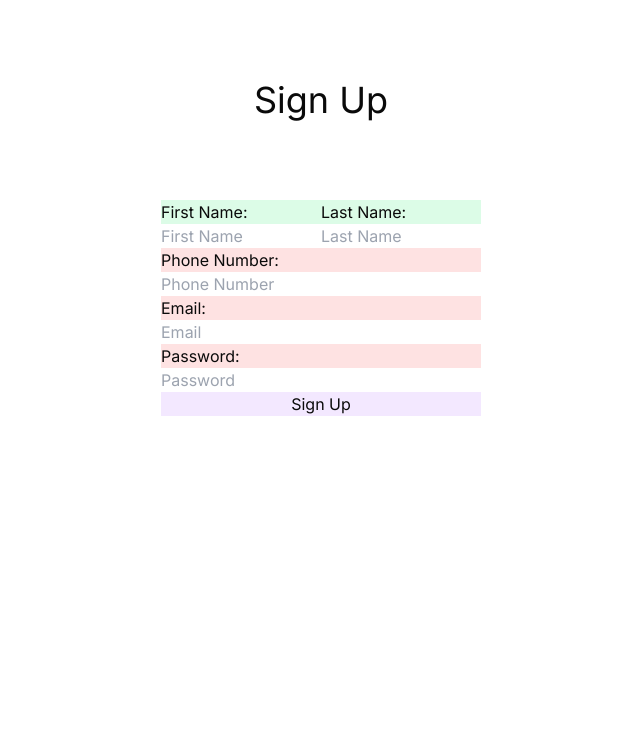
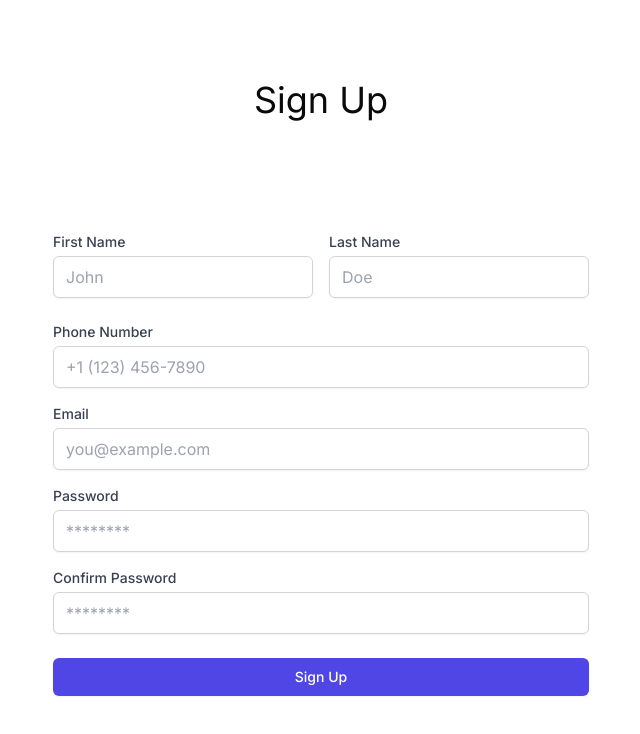
Before and after one commit to bryanmax9/beachhacks2025, a Next.js app: page /signup in a window 1280 px wide. Shown: the top 734 px of the page, without its empty margins (319-959 px from the left). Built offline with nearby package versions, Linux system fonts and the light colour scheme.

Commit message:
fix signup

```diff
--- /dev/null
+++ b/src/app/(landing)/(auth)/action.ts
@@ -0,0 +1,33 @@
+
+"use server"
+
+import {createServer} from "@/lib/supabase/server";
+import {signupTypes} from "@/lib/schemas/user-signup";
+
+export const signup_action = async (signup_data: signupTypes) => {
+
+    const supabase = await createServer();
+
+    const { error } = await supabase.auth.signUp({
+        email: signup_data.email,
+        password: signup_data.password,
+        options: {
+            data: {
+                first_name: signup_data.firstName,
+                last_name: signup_data.lastName,
+                phone: signup_data.phoneNumber,
+                role: "HACKER"
+            }
+        }
+    });
+
+    if (error){
+        console.log(error);
+    }
+
+    return {
+        success: true,
+        message: "User has been created."
+    }
+
+}
--- a/src/app/(landing)/(auth)/signup/_components/banner.tsx
+++ /dev/null
@@ -1,9 +0,0 @@
-'use client';
-
-export default function SignUpBanner() {
-    return(
-        <>
-            <h1 className="text-4xl my-20">Sign Up</h1>
-        </>
-    )
-}
--- a/src/app/(landing)/(auth)/signup/_components/signup_form.tsx
+++ b/src/app/(landing)/(auth)/signup/_components/signup_form.tsx
@@ -1,108 +1,134 @@
+
 'use client';
-import { useState } from "react";
 
-export default function SignUpForm(){
-    // State variable and setter for form data
-    const [formData, setFormData] = useState({
-        firstName: '',
-        lastName: '',
-        phoneNumber: '',
-        email: '',
-        password: ''
+import { useForm } from "react-hook-form";
+import { zodResolver } from "@hookform/resolvers/zod";
+import {signup_schema, signupTypes} from "@/lib/schemas/user-signup";
+import {signup_action} from "@/app/(landing)/(auth)/action";
+
+export default function SignUpForm() {
+
+    const {
+        register,
+        formState: { errors },
+        handleSubmit
+    } = useForm<signupTypes>({
+        resolver: zodResolver(signup_schema)
     });
 
-    // TODO: Update this function to send form data to the DB
-    // For now it just logs form data
-    const handleSubmit = (e: React.FormEvent<HTMLFormElement>) => {
-        e.preventDefault();
+    const handle_signup = async (data: signupTypes) => {
+        await signup_action(data);
+    };
 
-        console.log('Submitted login form! Data:\n', formData);
+    return (
+        <form className="mt-8 space-y-6 px-4" onSubmit={handleSubmit(handle_signup)}>
+            <div className="grid grid-cols-2 gap-4">
+                <div>
+                    <label htmlFor="firstName" className="block text-sm font-medium text-gray-700">
+                        First Name
+                    </label>
+                    <input
+                        id="firstName"
+                        type="text"
+                        {...register("firstName")}
+                        placeholder="John"
+                        className="mt-1 block w-full border border-gray-300 rounded-md shadow-sm py-2 px-3 focus:outline-none focus:ring-indigo-500 focus:border-indigo-500"
+                    />
+                    {errors.firstName && (
+                        <p className="mt-1 text-sm text-red-500">{errors.firstName.message}</p>
+                    )}
+                </div>
+                <div>
+                    <label htmlFor="lastName" className="block text-sm font-medium text-gray-700">
+                        Last Name
+                    </label>
+                    <input
+                        id="lastName"
+                        type="text"
+                        {...register("lastName")}
+                        placeholder="Doe"
+                        className="mt-1 block w-full border border-gray-300 rounded-md shadow-sm py-2 px-3 focus:outline-none focus:ring-indigo-500 focus:border-indigo-500"
+                    />
+                    {errors.lastName && (
+                        <p className="mt-1 text-sm text-red-500">{errors.lastName.message}</p>
+                    )}
+                </div>
+            </div>
 
-        // Clear form data
-        setFormData({
-            firstName: '',
-            lastName: '',
-            phoneNumber: '',
-            email: '',
-            password: ''
-        });
-    }
+            <div className="space-y-4">
+                <div>
+                    <label htmlFor="phoneNumber" className="block text-sm font-medium text-gray-700">
+                        Phone Number
+                    </label>
+                    <input
+                        id="phoneNumber"
+                        type="tel"
+                        {...register("phoneNumber")}
+                        placeholder="+1 (123) 456-7890"
+                        className="mt-1 block w-full border border-gray-300 rounded-md shadow-sm py-2 px-3 focus:outline-none focus:ring-indigo-500 focus:border-indigo-500"
+                    />
+                    {errors.phoneNumber && (
+                        <p className="mt-1 text-sm text-red-500">{errors.phoneNumber.message}</p>
+                    )}
+                </div>
 
-    // Update state variables with newest input values
-    const handleChange = (e: React.ChangeEvent<HTMLInputElement>) => {
-        const {name, value} = e.target;
-        setFormData({
-            ...formData,
-            [name]: value
-        });
-    }
-    return (
-        <>
-        <form className="flex flex-col items-center w-1/4 bg-slate-500" onSubmit={handleSubmit}>
-            {/* Name fields container to stack horizontally*/}
-            <div className="bg-green-100 flex flex-row justify-center w-full">
-                <label className="flex flex-col w-1/2">
-                    First Name:
+                <div>
+                    <label htmlFor="email" className="block text-sm font-medium text-gray-700">
+                        Email
+                    </label>
                     <input
-                        type="text"
-                        name="firstName"
-                        placeholder="First Name"
-                        value={formData.firstName}
-                        onChange={handleChange}
-                        required
+                        id="email"
+                        type="email"
+                        {...register("email")}
+                        placeholder="you@example.com"
+                        className="mt-1 block w-full border border-gray-300 rounded-md shadow-sm py-2 px-3 focus:outline-none focus:ring-indigo-500 focus:border-indigo-500"
                     />
-                </label>
-                <label className="flex flex-col w-1/2">
-                    Last Name:
+                    {errors.email && (
+                        <p className="mt-1 text-sm text-red-500">{errors.email.message}</p>
+                    )}
+                </div>
+
+                <div>
+                    <label htmlFor="password" className="block text-sm font-medium text-gray-700">
+                        Password
+                    </label>
                     <input
-                        type="text"
-                        name="lastName"
-                        placeholder="Last Name"
-                        value={formData.lastName}
-                        onChange={handleChange}
-                        required
+                        id="password"
+                        type="password"
+                        {...register("password")}
+                        placeholder="********"
+                        className="mt-1 block w-full border border-gray-300 rounded-md shadow-sm py-2 px-3 focus:outline-none focus:ring-indigo-500 focus:border-indigo-500"
                     />
-                </label>
+                    {errors.password && (
+                        <p className="mt-1 text-sm text-red-500">{errors.password.message}</p>
+                    )}
+                </div>
+
+                <div>
+                    <label htmlFor="confirmPassword" className="block text-sm font-medium text-gray-700">
+                        Confirm Password
+                    </label>
+                    <input
+                        id="confirmPassword"
+                        type="password"
+                        {...register("confirmPassword")}
+                        placeholder="********"
+                        className="mt-1 block w-full border border-gray-300 rounded-md shadow-sm py-2 px-3 focus:outline-none focus:ring-indigo-500 focus:border-indigo-500"
+                    />
+                    {errors.confirmPassword && (
+                        <p className="mt-1 text-sm text-red-500">{errors.confirmPassword.message}</p>
+                    )}
+                </div>
             </div>
-            {/* Phone number, email, password container to stack vertically*/}
-            <div className="bg-red-100 w-full flex flex-col">
-                <label className="flex flex-col w-full">
-                    Phone Number:
-                    <input
-                        type="tel"
-                        name="phoneNumber"
-                        placeholder="Phone Number"
-                        value={formData.phoneNumber}
-                        onChange={handleChange}
-                        required
-                    />
-                </label>
-                <label className="flex flex-col w-full">
-                    Email:
-                    <input
-                        type="email"
-                        name="email"
-                        placeholder="Email"
-                        value={formData.email}
-                        onChange={handleChange}
-                        required
-                    />
-                </label>
-                <label className="flex flex-col w-full">
-                    Password:
-                    <input
-                        type="password"
-                        name="password"
-                        placeholder="Password"
-                        value={formData.password}
-                        onChange={handleChange}
-                        required
-                    />
-                </label>
-            <button className="bg-purple-100 w-full" type="submit">Sign Up</button>
+
+            <div>
+                <button
+                    type="submit"
+                    className="w-full flex justify-center py-2 px-4 border border-transparent rounded-md shadow-sm text-sm font-medium text-white bg-indigo-600 hover:bg-indigo-700 focus:outline-none focus:ring-2 focus:ring-offset-2 focus:ring-indigo-500"
+                >
+                    Sign Up
+                </button>
             </div>
         </form>
-        </>
-    )
-
+    );
 }
--- a/src/app/(landing)/(auth)/signup/page.tsx
+++ b/src/app/(landing)/(auth)/signup/page.tsx
@@ -1,15 +1,11 @@
 
-'use client';
 import SignUpForm from "./_components/signup_form";
-import SignUpBanner from "./_components/banner";
 
 export default function SignUpPage() {
     return (
-        <>
         <div className="w-full flex items-center flex-col">
-            <SignUpBanner/>
+            <h1 className="text-4xl my-20">Sign Up</h1>
             <SignUpForm/>
         </div>
-        </>
     )
 }
--- /dev/null
+++ b/src/lib/schemas/user-signup.ts
@@ -0,0 +1,41 @@
+
+import { z } from "zod";
+
+export const signup_schema = z.object({
+    firstName: z
+        .string()
+        .min(2, "First name should be longer")
+        .max(10, "First name should be less")
+        .trim(),
+    lastName: z
+        .string()
+        .min(2, "Last name should be longer")
+        .max(10, "Last name should be less")
+        .trim(),
+    phoneNumber: z
+        .string()
+        .regex(/^\d{10}$/, 'Phone number must be exactly 10 digits'),
+    email: z
+        .string()
+        .email({ message: "Invalid email format" })
+        .refine((email) => {
+            return email.trim().endsWith(".edu")
+        }, { message: "Only .edu email addresses are allowed" }),
+    password: z
+        .string()
+        .min(8, { message: "Password must be at least 8 characters long" })
+        .max(64, { message: "Password must be no more than 64 characters long" })
+        .regex(/[A-Z]/, { message: "Password must contain at least one uppercase letter" })
+        .regex(/[a-z]/, { message: "Password must contain at least one lowercase letter" })
+        .regex(/[0-9]/, { message: "Password must contain at least one number" })
+        .regex(/[!@#$%^&*()_+\-=\[\]{};':"\\|,.<>\/?]/, {
+            message: "Password must contain at least one special character"
+        }),
+    confirmPassword: z.string()
+}).refine((data) => data.password === data.confirmPassword, {
+    message: "Passwords doesn't match",
+    path: ["confirmPassword"]
+});
+
+
+export type signupTypes = z.infer<typeof signup_schema>
```
Also changed, not shown: package.json (+6 -1 lines), src/lib/supabase/client.ts (added, +9 -0 lines), src/lib/supabase/middleware.ts (added, +64 -0 lines), src/lib/supabase/server.ts (added, +31 -0 lines), src/middleware.ts (added, +22 -0 lines), 1 other file (tests, documents, lock files or other folders).
